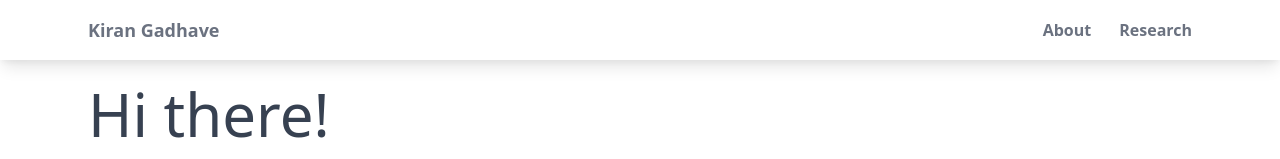
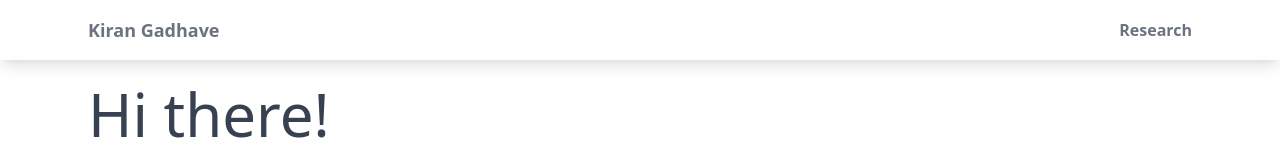
Before and after one commit to kirangadhave/kirangadhave.github.io, a Next.js app: page / in a window 1280 px wide. Shown: the top 159 px of the page. Built offline with nearby package versions, Linux system fonts and the light colour scheme.

Commit message:
Remvoed about temporarily

```diff
--- a/components/Navbar/Navbar.tsx
+++ b/components/Navbar/Navbar.tsx
@@ -6,10 +6,10 @@ import { useState } from "react";
 import NavItem from "./NavItem";
 
 const links = [
-  {
-    path: "/about",
-    label: "About",
-  },
+  // {
+  //   path: "/about",
+  //   label: "About",
+  // },
   {
     path: "/research",
     label: "Research",
```
